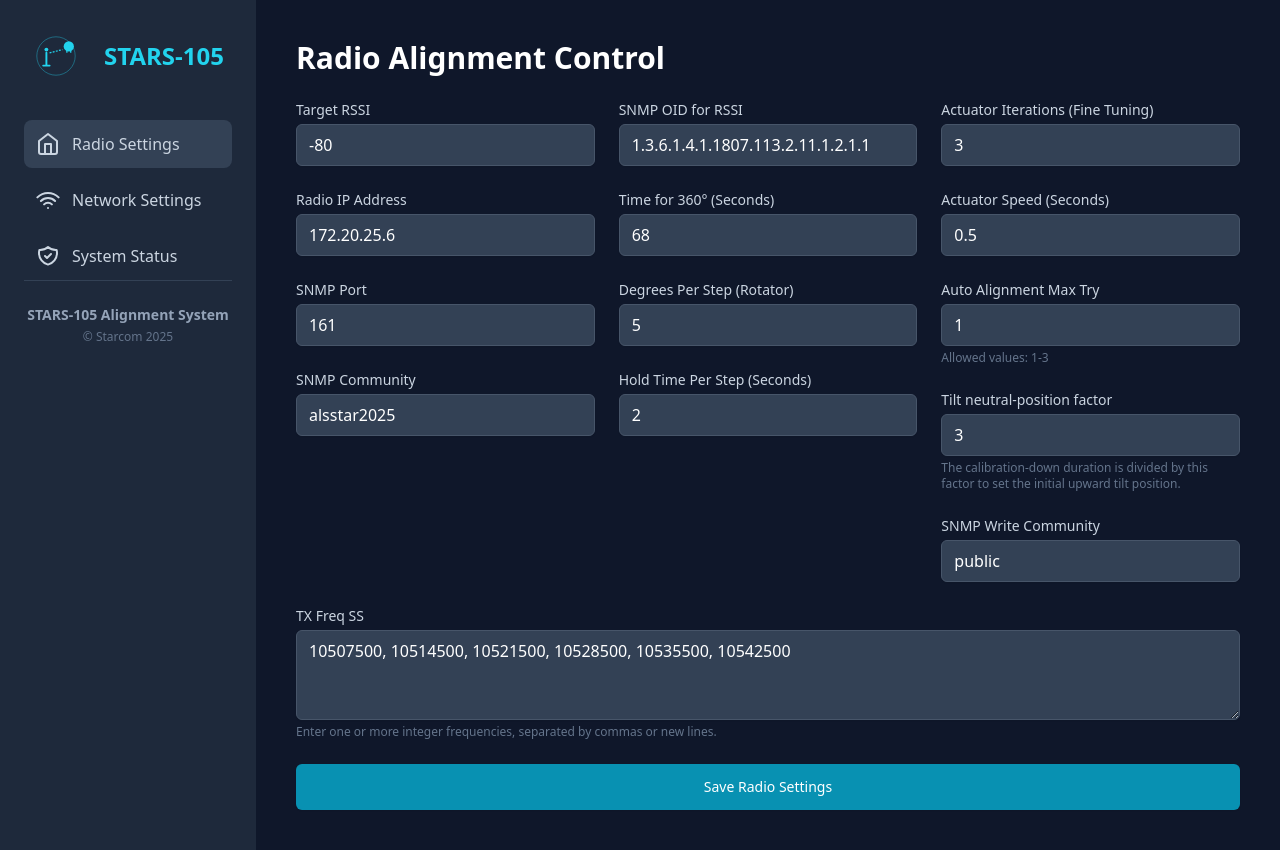
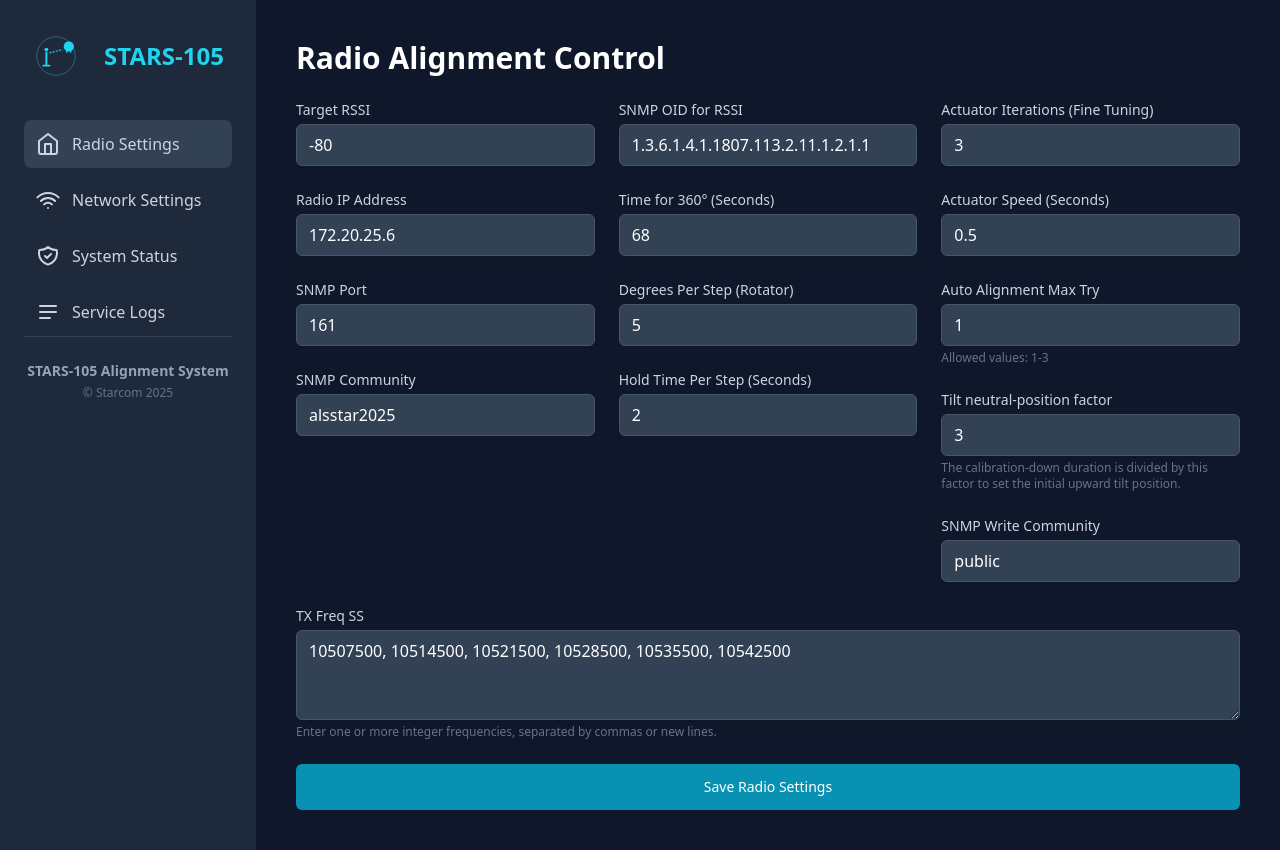
Before and after one commit to pardan/alignment_system, a Flask app: page / in a window 1280 px wide. Run offline with Flask 3, Linux system fonts and the light colour scheme.

Commit message:
Add service logs streaming feature and update UI for log display

```diff
--- a/app.py
+++ b/app.py
@@ -1,4 +1,4 @@
-from flask import Flask, render_template, request, jsonify
+from flask import Flask, Response, render_template, request, jsonify, stream_with_context
 import json
 import os
 import subprocess
@@ -8,6 +8,7 @@ import time
 # --- Configuration ---
 app = Flask(__name__, template_folder='templates', static_folder='static')
 CONFIG_FILE = 'config.json'
+ALLOWED_LOG_SERVICES = {"monitor": "monitor.service", "auto": "auto.service"}
 
 # --- Default Configuration (with new SNMP fields) ---
 DEFAULT_CONFIG = {
@@ -306,6 +307,41 @@ def api_system():
         "ram_usage": ram_usage
     })
 
+# == Service Logs API ==
+@app.route('/api/logs/stream/<service_key>', methods=['GET'])
+def stream_service_logs(service_key):
+    """Stream only the two allowlisted systemd unit logs as Server-Sent Events."""
+    service_name = ALLOWED_LOG_SERVICES.get(service_key)
+    if service_name is None:
+        return jsonify({"status": "error", "message": "Unknown log service."}), 404
+
+    def generate():
+        process = None
+        try:
+            process = subprocess.Popen(
+                ["journalctl", "-u", service_name, "-n", "100", "-f", "-o", "cat"],
+                stdout=subprocess.PIPE,
+                stderr=subprocess.STDOUT,
+                text=True,
+                bufsize=1,
+            )
+            for line in iter(process.stdout.readline, ""):
+                yield f"data: {json.dumps(line.rstrip())}\n\n"
+        except OSError as e:
+            yield f"event: error\ndata: {json.dumps(str(e))}\n\n"
+        finally:
+            if process is not None:
+                process.terminate()
+                try:
+                    process.wait(timeout=2)
+                except subprocess.TimeoutExpired:
+                    process.kill()
+
+    response = Response(stream_with_context(generate()), mimetype="text/event-stream")
+    response.headers["Cache-Control"] = "no-cache"
+    response.headers["X-Accel-Buffering"] = "no"
+    return response
+
 # --- Webpage Route ---
 @app.route('/')
 def index():
--- a/templates/index.html
+++ b/templates/index.html
@@ -14,6 +14,8 @@
         .alert-exit-active { opacity: 0; transform: translateY(-20px); transition: opacity 300ms, transform 300ms; }
         .content-section { display: none; }
         .content-section.active { display: block; }
+        .log-console { min-height: 460px; max-height: 68vh; overflow: auto; margin: 0; padding: 15px; color: #d8ebff; background: #06101d; border: 1px solid #263c57; border-radius: 10px; font: 12px/1.55 ui-monospace, SFMono-Regular, Consolas, "Liberation Mono", monospace; white-space: pre-wrap; word-break: break-word; }
+        @media (max-width: 700px) { .log-console { min-height: 330px; max-height: 50vh; } }
     </style>
 </head>
 <body class="bg-slate-900 text-white">
@@ -70,6 +72,14 @@
                         <path stroke-linecap="round" stroke-linejoin="round" stroke-width="2" d="M9 12l2 2 4-4m5.618-4.016A11.955 11.955 0 0112 2.944a11.955 11.955 0 01-8.618 3.04A12.02 12.02 0 003 9c0 5.591 3.824 10.29 9 11.622 5.176-1.332 9-6.03 9-11.622 0-1.042-.133-2.052-.382-3.016z"></path>
                     </svg>
                     System Status
+                </a>
+            </li>
+            <li>
+                <a href="#logs" class="nav-link flex items-center p-3 rounded-lg text-slate-300 hover:bg-slate-700 transition-colors">
+                    <svg class="w-6 h-6 mr-3" fill="none" stroke="currentColor" viewBox="0 0 24 24" xmlns="http://www.w3.org/2000/svg">
+                        <path stroke-linecap="round" stroke-linejoin="round" stroke-width="2" d="M4 6h16M4 12h16M4 18h10"></path>
+                    </svg>
+                    Service Logs
                 </a>
             </li>
         </ul>
@@ -210,6 +220,36 @@
                 </form>
             </div>
 
+            <!-- Service Logs Page -->
+            <div id="logs" class="content-section">
+                <div class="flex flex-wrap justify-between items-start gap-4 mb-6">
+                    <div>
+                        <h2 class="text-3xl font-bold">Service Logs</h2>
+                        <p class="text-sm text-slate-400 mt-1">Menampilkan 100 baris terakhir, kemudian mengikuti log baru secara real-time.</p>
+                    </div>
+                    <div class="flex gap-3">
+                        <button type="button" id="pause-logs" class="py-2 px-4 rounded-md text-sm font-medium bg-slate-700 hover:bg-slate-600 border border-slate-600">Pause</button>
+                        <button type="button" id="clear-logs" class="py-2 px-4 rounded-md text-sm font-medium bg-slate-700 hover:bg-slate-600 border border-slate-600">Clear</button>
+                    </div>
+                </div>
+                <div class="grid grid-cols-1 xl:grid-cols-2 gap-6">
+                    <section class="min-w-0">
+                        <div class="flex justify-between items-center mb-2">
+                            <h3 class="text-sm font-semibold text-slate-300">monitor.service</h3>
+                            <span id="monitor-log-status" class="text-xs text-slate-400">Connecting…</span>
+                        </div>
+                        <pre id="monitor-log-console" class="log-console" aria-live="polite"></pre>
+                    </section>
+                    <section class="min-w-0">
+                        <div class="flex justify-between items-center mb-2">
+                            <h3 class="text-sm font-semibold text-slate-300">auto.service</h3>
+                            <span id="auto-log-status" class="text-xs text-slate-400">Connecting…</span>
+                        </div>
+                        <pre id="auto-log-console" class="log-console" aria-live="polite"></pre>
+                    </section>
+                </div>
+            </div>
+
             <!-- system status Page -->
 <div id="status" class="content-section">
     <h2 class="text-3xl font-bold mb-6">System Status</h2>
@@ -332,6 +372,54 @@
                 return ledElements;
             };
 
+            // --- Service Logs (SSE, only while the Logs page is open) ---
+            const LOG_SERVICES = ['monitor', 'auto'];
+            const MAX_LOG_LINES = 1200;
+            let logStreams = {};
+            let logsPaused = false;
+
+            const appendLog = (service, line) => {
+                if (logsPaused) return;
+                const consoleEl = document.getElementById(`${service}-log-console`);
+                const nearBottom = consoleEl.scrollHeight - consoleEl.scrollTop - consoleEl.clientHeight < 32;
+                consoleEl.append(document.createTextNode(`${line}\n`));
+                while (consoleEl.childNodes.length > MAX_LOG_LINES) consoleEl.removeChild(consoleEl.firstChild);
+                if (nearBottom) consoleEl.scrollTop = consoleEl.scrollHeight;
+            };
+
+            const stopLogStreams = () => {
+                Object.values(logStreams).forEach(stream => stream.close());
+                logStreams = {};
+            };
+
+            const startLogStreams = () => {
+                if (Object.keys(logStreams).length) return;
+                logsPaused = false;
+                document.getElementById('pause-logs').textContent = 'Pause';
+                LOG_SERVICES.forEach(service => {
+                    const statusEl = document.getElementById(`${service}-log-status`);
+                    statusEl.textContent = 'Connecting…';
+                    document.getElementById(`${service}-log-console`).textContent = '';
+                    const stream = new EventSource(`/api/logs/stream/${service}`);
+                    logStreams[service] = stream;
+                    stream.onopen = () => { statusEl.textContent = 'Live'; };
+                    stream.onmessage = event => appendLog(service, JSON.parse(event.data));
+                    stream.onerror = () => { statusEl.textContent = 'Disconnected; retrying…'; };
+                });
+            };
+
+            document.getElementById('pause-logs').addEventListener('click', () => {
+                logsPaused = !logsPaused;
+                document.getElementById('pause-logs').textContent = logsPaused ? 'Resume' : 'Pause';
+                LOG_SERVICES.forEach(service => {
+                    document.getElementById(`${service}-log-status`).textContent =
+                        logsPaused ? 'Paused' : (logStreams[service] ? 'Live' : 'Connecting…');
+                });
+            });
+            document.getElementById('clear-logs').addEventListener('click', () => {
+                LOG_SERVICES.forEach(service => { document.getElementById(`${service}-log-console`).textContent = ''; });
+            });
+
             // --- Navigation ---
             const navLinks = document.querySelectorAll('.nav-link');
             const contentSections = document.querySelectorAll('.content-section');
@@ -344,6 +432,7 @@
                 navLinks.forEach(link => {
                     link.classList.toggle('bg-slate-700', link.getAttribute('href') === hash);
                 });
+                if (hash === '#logs') startLogStreams(); else stopLogStreams();
             }
             window.addEventListener('hashchange', navigate);
             navigate(); // Initial page load
```
